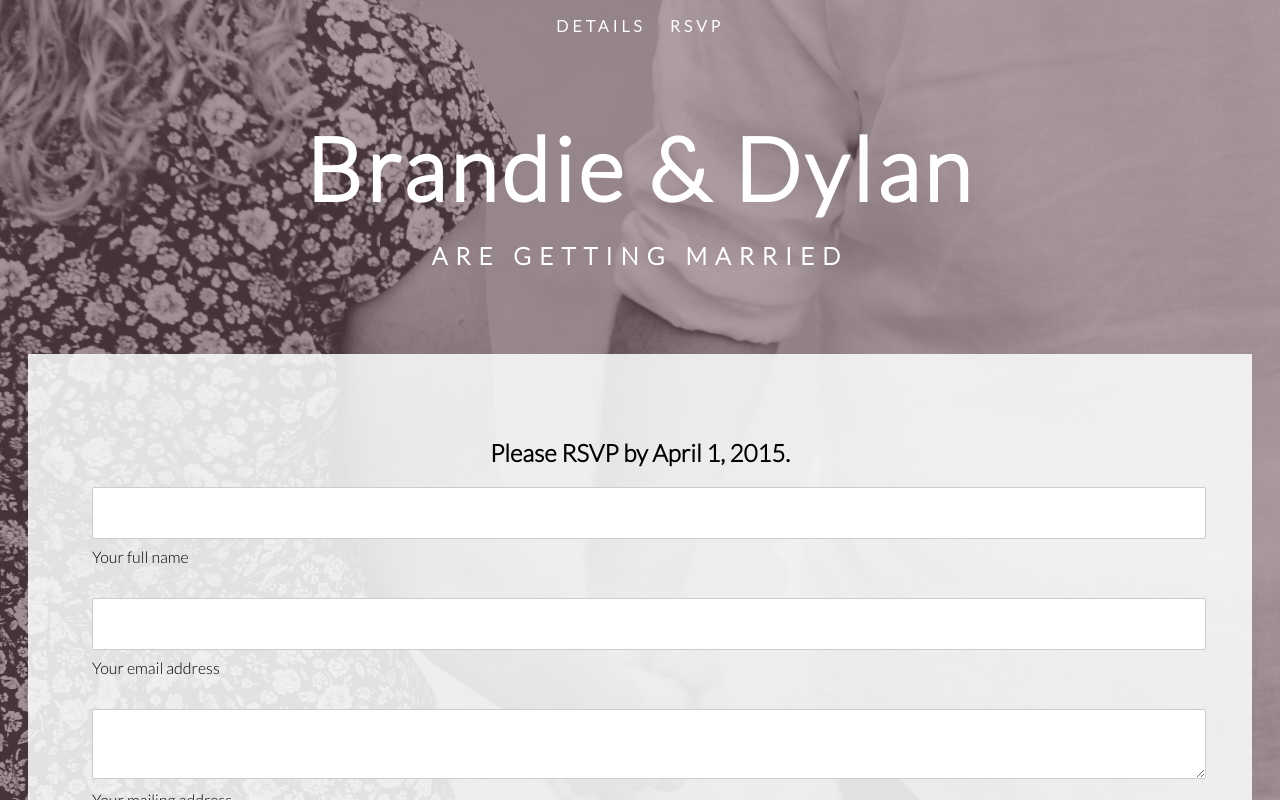
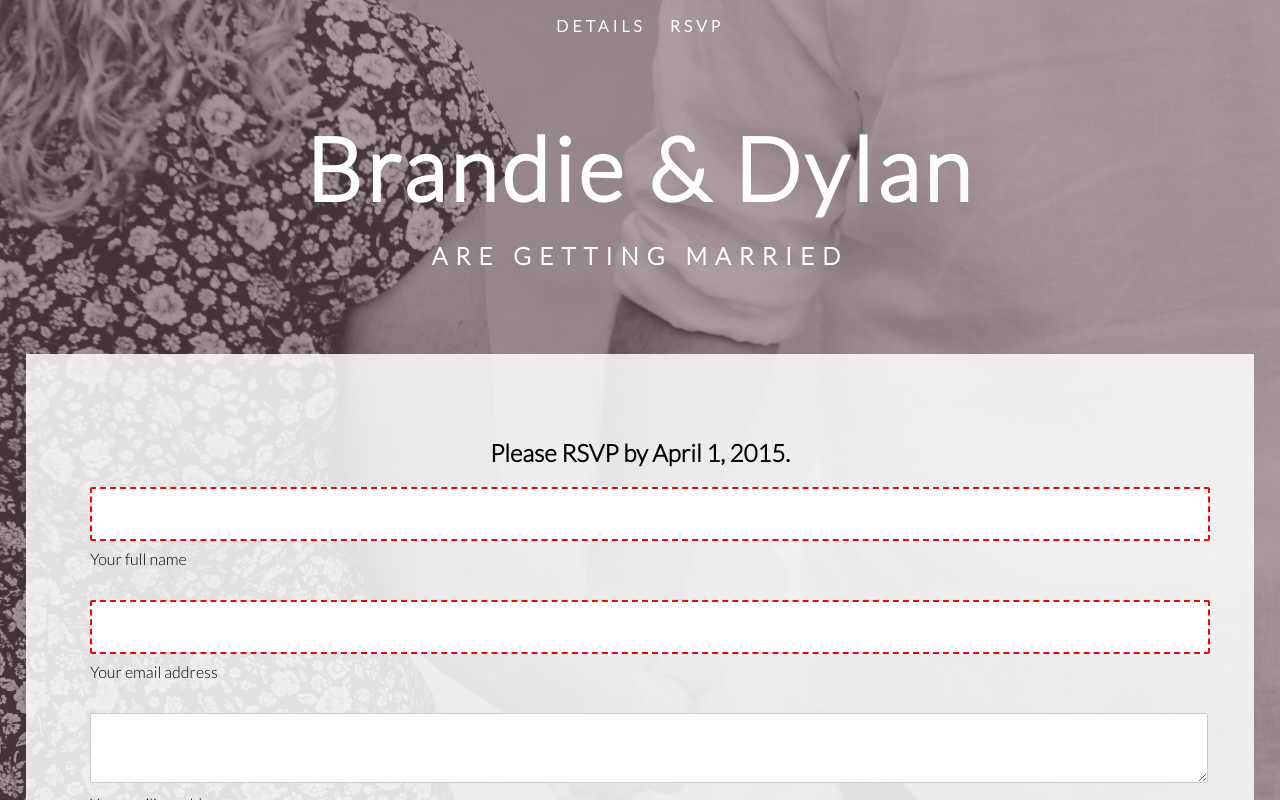
Before and after one commit to ksykes/bd-wedding, a React (Create React App) app: page /rsvp in a window 1280 px wide. Shown: the top 800 px of the page. Built offline with nearby package versions, Linux system fonts and the light colour scheme.

Commit message:
adding form + adjusting form requirements

```diff
--- a/package.json
+++ b/package.json
@@ -3,6 +3,7 @@
   "version": "0.1.0",
   "private": true,
   "dependencies": {
+    "google-map-react": "^1.1.2",
     "react": "^16.8.3",
     "react-dom": "^16.8.3",
     "react-router-dom": "^4.3.1",
--- a/src/App.css
+++ b/src/App.css
@@ -158,6 +158,14 @@ section.rsvpForm form button {
     margin: 0 auto;
 }
 
+section.rsvpForm form input:invalid {
+  border: 2px dashed red;
+}
+
+section.rsvpForm form label:required::after {
+    content: '*';
+}
+
 section p {
     margin: 0;
 }
--- a/src/components/Details.js
+++ b/src/components/Details.js
@@ -1,6 +1,16 @@
 import React, { Component } from 'react'
+import GoogleMapReact from 'google-map-react'
+
+const MapComponent = ({ text }) => <div>{text}</div>;
 
 class Details extends Component {
+    static defaultProps = {
+        center: {
+            lat: 43.8305,
+            lng: 79.5900
+        },
+        zoom: 11
+    };
     render() {
         return (
             <section className="details">
@@ -9,7 +19,19 @@ class Details extends Component {
                 <p>9550 Pine Valley Dr</p>
                 <p>Woodbridge, ON L4L 1A6</p>
                 <p>(905) 832-2289</p>
-                {/* <iframe width="600" height="450" frameBorder="0" title="map" src="https://www.google.com/maps/embed/v1/place?key=AIzaSyA04APN8FXCKz0EiAanW0g_3ranDy9DRZE&q=Kortright+Centre+for+Conservation" allowFullScreen /> */}
+                <div style={{ height: '5rem', width: '100%' }}>
+                    <GoogleMapReact
+                        bootstrapURLKeys={{ key: 'AIzaSyA04APN8FXCKz0EiAanW0g_3ranDy9DRZE' }}
+                        defaultCenter={this.props.center}
+                        defaultZoom={this.props.zoom}
+                    >
+                        <MapComponent
+                            lat={43.8305}
+                            lng={79.5900}
+                            text={''}
+                        />
+                    </GoogleMapReact>
+                </div>
             </section>
         )
     }
--- a/src/components/RSVP.js
+++ b/src/components/RSVP.js
@@ -33,15 +33,15 @@ class RSVP extends Component {
                 <h2>Please RSVP by April 1, 2015.</h2>
                 <form onSubmit={this.handleSubmit}>
                     <label htmlFor="name">
-                        <input type="text" name="name" value={name} onChange={this.handleChange} />
+                        <input type="text" name="name" value={name} onChange={this.handleChange} required />
                         Your full name
                     </label>
                     <label htmlFor="email">
-                        <input type="email" name="email" value={email} onChange={this.handleChange} />
+                        <input type="email" name="email" value={email} onChange={this.handleChange} required />
                         Your email address
                     </label>
                     <label htmlFor="address">
-                        <textarea name="address" value={address} onChange={this.handleChange}></textarea>
+                        <textarea name="address" value={address} onChange={this.handleChange} required></textarea>
                         Your mailing address
                     </label>
                     <fieldset>
```
Also changed, not shown: 1 other file (tests, documents, lock files or other folders).
